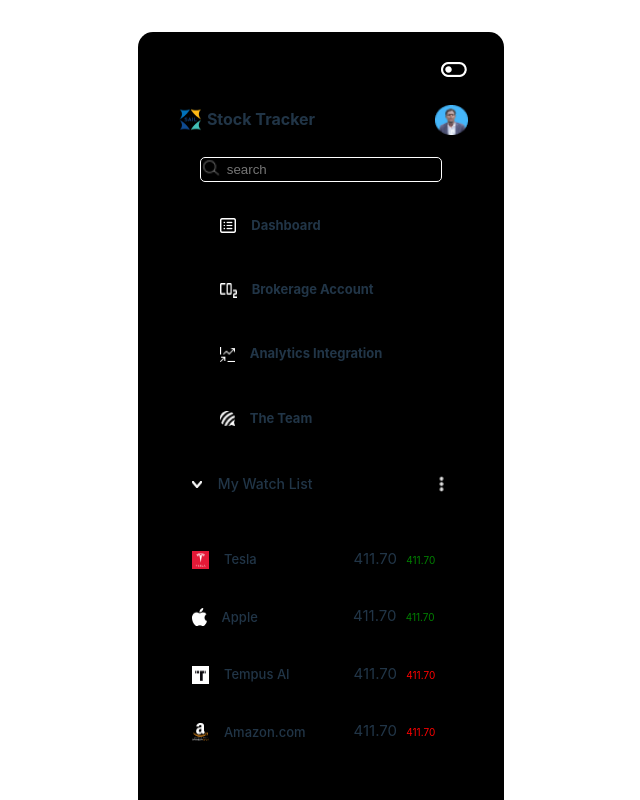
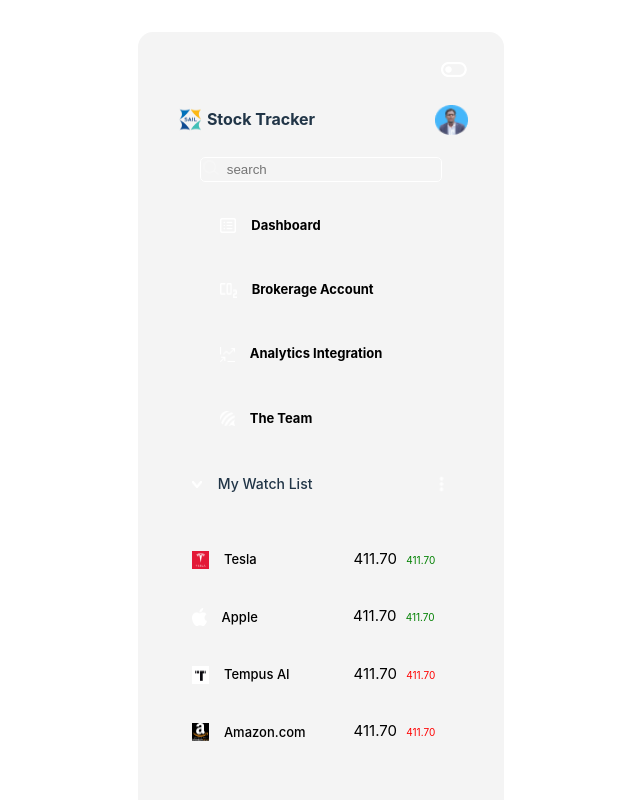
Before and after one commit to Deroot23/Stock-Tracker-App, a React (Vite) app: page / in a window 1280 px wide. Shown: the top 800 px of the page, without its empty margins (319-959 px from the left). Built offline with nearby package versions, Linux system fonts and the light colour scheme.

Commit message:
new sidebar

```diff
--- a/src/App.css
+++ b/src/App.css
@@ -9,7 +9,32 @@
   left: 133px;
   margin-bottom: 15px;
   margin-top: 20px;
+  cursor: pointer;
+  font-size: 2rem;
+  transition: transform 0.3s ease;
+}
+body.light-mode #sideBar {
+  background-color: #f4f4f4;
+}
+body.light-mode .sideBarContent {
+  color: #000;
+}
+body.light-mode #dropDownImg {
+  filter: invert(0);
+}
+body.dark-mode {
+  background-color: white;
+  color: #ffffff;
+}
+body.dark-mode #sideBar {
+  background-color: #333333;
+}
+body.dark-mode .sideBarContent {
+  color: #fff;
+}
 
+body.dark-mode #dropDownImg {
+  filter: invert(1);
 }
 section{
   display: flex;
@@ -37,7 +62,7 @@
   box-sizing: border-box;
   width: 70%;
   height: 25px;
-  background-color: black;
+  background-color:transparent;
   border-radius: 5px;
   margin-top: 15px;
   margin-bottom: 10px;
--- a/src/App.jsx
+++ b/src/App.jsx
@@ -1,3 +1,4 @@
+import React, { useState, useEffect } from "react";
 import Toggle from "./assets/toggle.png"
 import Logo from "./assets/logo.png"
 import Profile from "./assets/profile.png"
@@ -14,12 +15,42 @@
 import './App.css'
 
 function App() {
+  const [isWatchListVisible, setIsWatchListVisible] = useState(true);
+
+
+  const toggleWatchList = () => {
+    setIsWatchListVisible(!isWatchListVisible);
+  };
+  const [isDarkMode, setIsDarkMode] = useState(false);
+ const toggleTheme = () => {
+  setIsDarkMode(!isDarkMode);
+};
+
+useEffect(() => {
+  console.log("Updating theme", isDarkMode ? "Dark" : "Light");
+  if (isDarkMode) {
+    document.body.classList.add("dark-mode");
+    document.body.classList.remove("light-mode");
+  } else {
+    document.body.classList.add("light-mode");
+    document.body.classList.remove("dark-mode");
+  }
+}, [isDarkMode]);
+
+
+
 
 
   return (
     <>
       <div id='sideBar'>
-      <img id="toggle" src={Toggle} alt="togglebar" />
+       <img
+          id="toggle"
+          src={Toggle}
+          alt="togglebar"
+          onClick={toggleTheme}
+        />
+
       <section>
         <img id="logo" src={Logo} alt="logo" />
         <h1>Stock Tracker</h1>
@@ -50,42 +81,48 @@
       </div>
 
       <div className="watchListContent">
-        <div id="watchListHeader"   >
-          <img id="dropDownImg" src={dropDown} alt="" />
+        <div id="watchListHeader"  onClick={toggleWatchList} >
+          <img id="dropDownImg" src={dropDown} alt="" style={{ transform: isWatchListVisible ? 'rotate(0deg)' : 'rotate(180deg)', transition: 'transform 0.3s ease' }} />
           <h3>My Watch List</h3>
           <img src={options} alt="" />
         </div>
-        <div className="sideBarContent"  >
+{isWatchListVisible && (
+            <div>
+              <div className="sideBarContent">
                 <img src={tesla} alt="" />
                 <h3>Tesla</h3>
-          <span>411.70 <sub className="green">411.70</sub></span>
+                <span>
+                  411.70 <sub className="green">411.70</sub>
+                </span>
               </div>
-        <div className="sideBarContent"  >
+              <div className="sideBarContent">
                 <img src={apple} alt="" />
                 <h3>Apple</h3>
-          <span>411.70 <sub className="green">411.70</sub></span>
+                <span>
+                  411.70 <sub className="green">411.70</sub>
+                </span>
               </div>
-        <div className="sideBarContent"  >
+              <div className="sideBarContent">
                 <img src={tempus} alt="" />
                 <h3>Tempus AI</h3>
-          <span>411.70 <sub>411.70</sub></span>
+                <span>
+                  411.70 <sub>411.70</sub>
+                </span>
               </div>
-        <div className="sideBarContent"   >
+              <div className="sideBarContent">
                 <img src={amazon} alt="" />
                 <h3>Amazon.com</h3>
-          <span>411.70 <sub>411.70</sub></span>
+                <span>
+                  411.70 <sub>411.70</sub>
+                </span>
               </div>
-
             </div>
+          )}
+        </div>
+      </div>
+    </>
+  );
+}
 
 
-
-
-
-      </div>
-
-    </>
-  )
-}
-
 export default App
```
Lines whose indentation alone changed are shown as unchanged.
